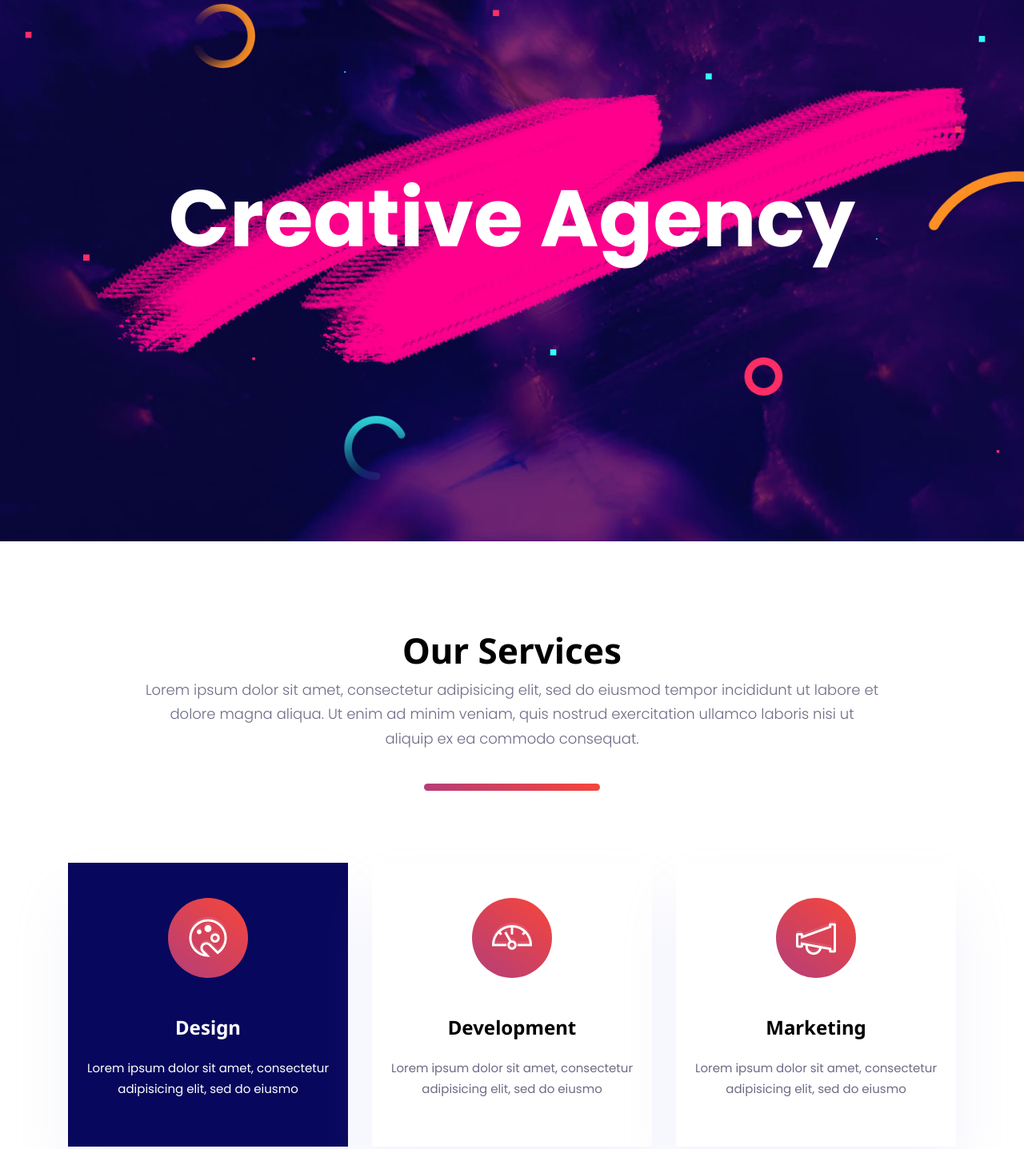
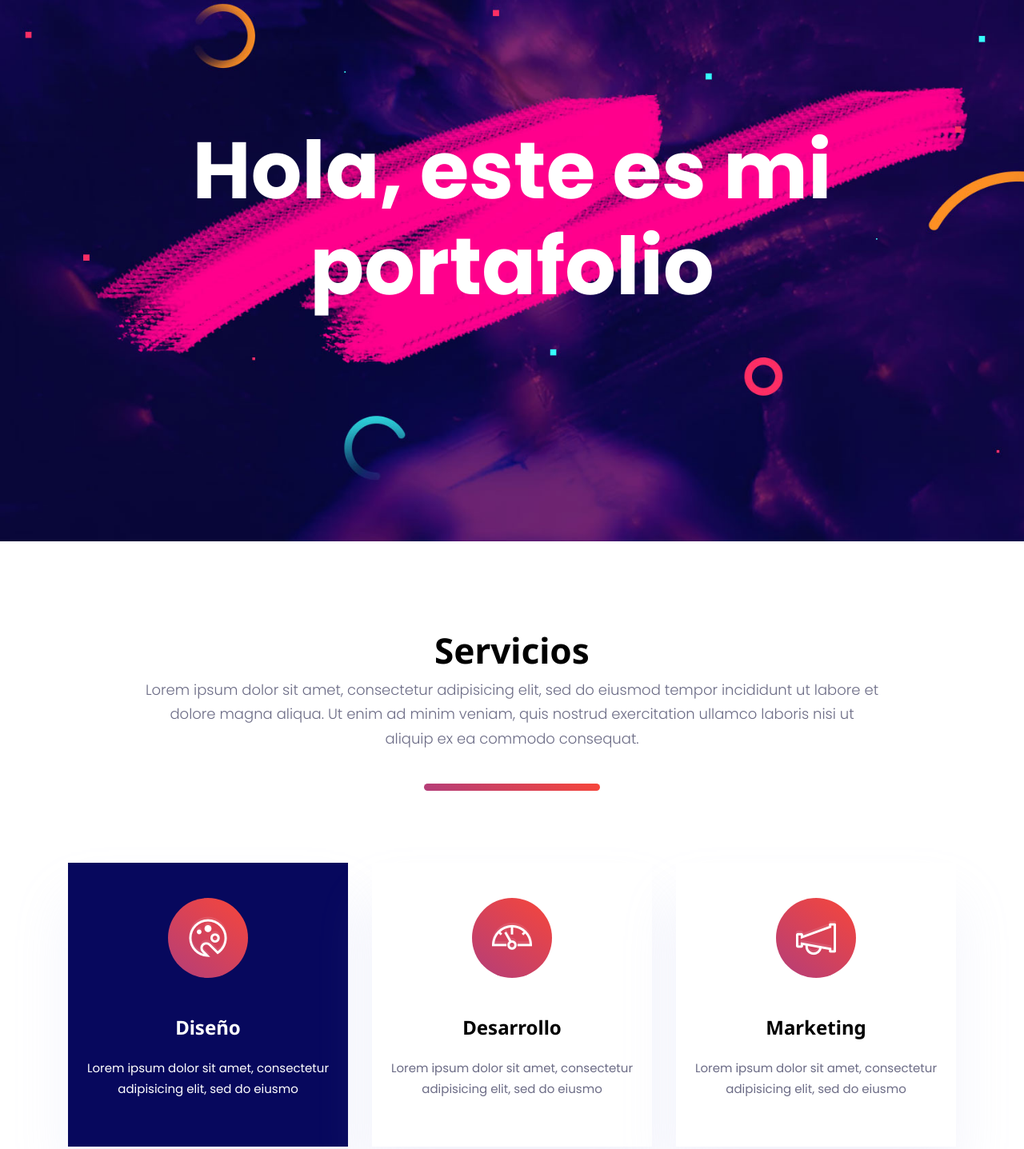
Before and after one commit to webdevusfq/webdevusfq.github.io, a plain HTML site: page index.html in a window 1280 px wide. Shown: the part 123-1560 px from the top of the page at 80% size. Drawn offline with Linux system fonts and the light colour scheme; some packages are replaced by stand-ins of ours.

Commit message:
Actualizacion index
Actualizacion index

```diff
--- a/index.html
+++ b/index.html
@@ -95,7 +95,7 @@
   <div class="container">
     <div class="row">
       <div class="col-12 text-center">
-        <h1 class="display-1 text-white font-weight-bold font-primary">Creative Agency</h1>
+        <h1 class="display-1 text-white font-weight-bold font-primary">Hola, este es mi portafolio</h1>
       </div>
     </div>
   </div>
@@ -107,7 +107,7 @@
   <div class="container">
     <div class="row">
       <div class="col-lg-10 mx-auto text-center">
-        <h2 class="section-title">Our Services</h2>
+        <h2 class="section-title">Servicios</h2>
         <p class="lead">Lorem ipsum dolor sit amet, consectetur adipisicing elit, sed do eiusmod tempor incididunt ut
           labore et dolore magna aliqua. Ut enim ad minim veniam, quis nostrud exercitation ullamco laboris nisi ut
           aliquip ex ea commodo consequat.</p>
@@ -123,7 +123,7 @@
                 class="icon-lg icon-box bg-gradient-primary rounded-circle ti-palette mb-5 d-inline-block text-white"></i>
               <i class="icon-lg icon-watermark text-white ti-palette"></i>
             </div>
-            <h4 class="mb-4">Design</h4>
+            <h4 class="mb-4">Diseño</h4>
             <p>Lorem ipsum dolor sit amet, consectetur adipisicing elit, sed do eiusmo</p>
           </div>
         </div>
@@ -136,7 +136,7 @@
                 class="icon-lg icon-box bg-gradient-primary rounded-circle ti-dashboard mb-5 d-inline-block text-white"></i>
               <i class="icon-lg icon-watermark text-white ti-dashboard"></i>
             </div>
-            <h4 class="mb-4">Development</h4>
+            <h4 class="mb-4">Desarrollo</h4>
             <p>Lorem ipsum dolor sit amet, consectetur adipisicing elit, sed do eiusmo</p>
           </div>
         </div>
```
